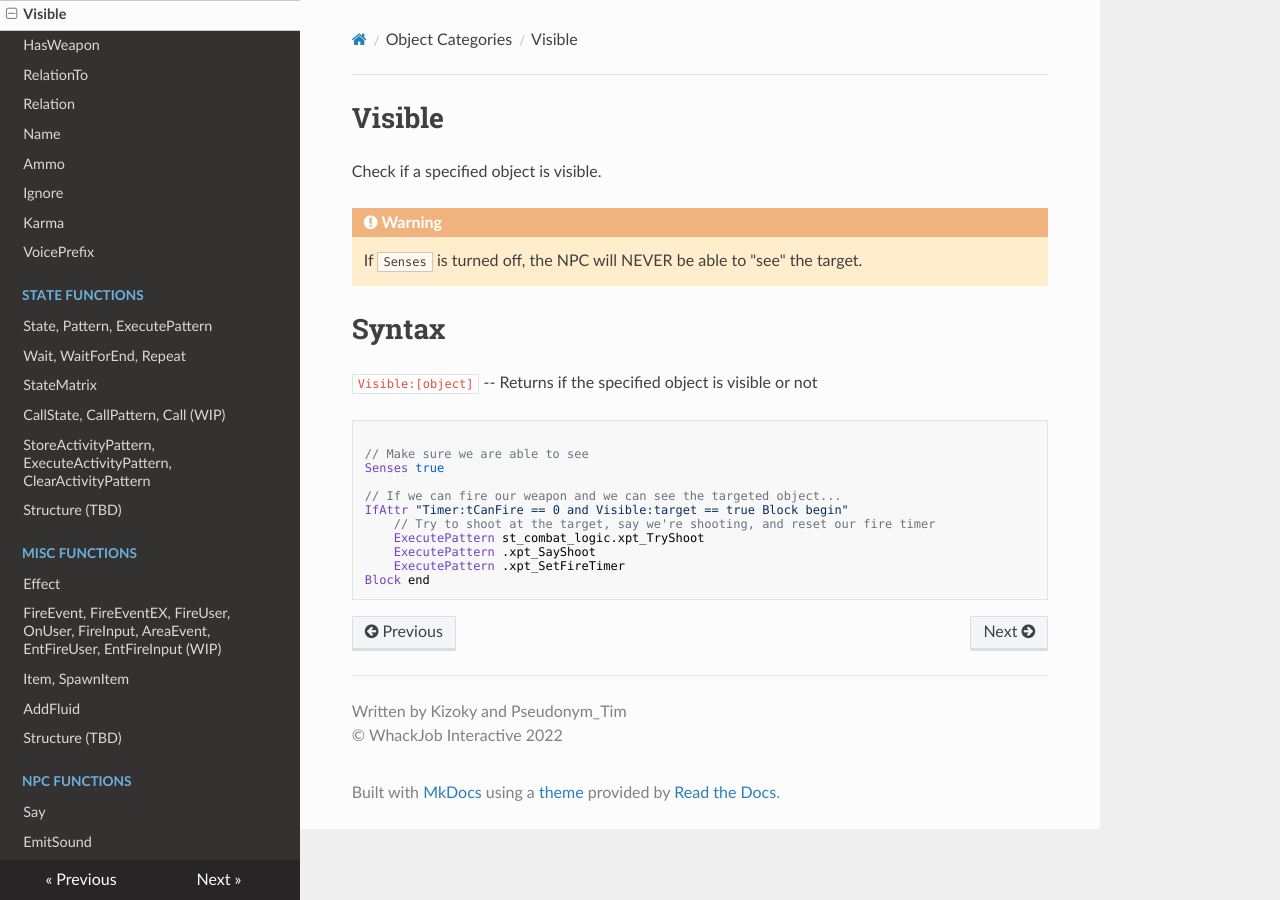
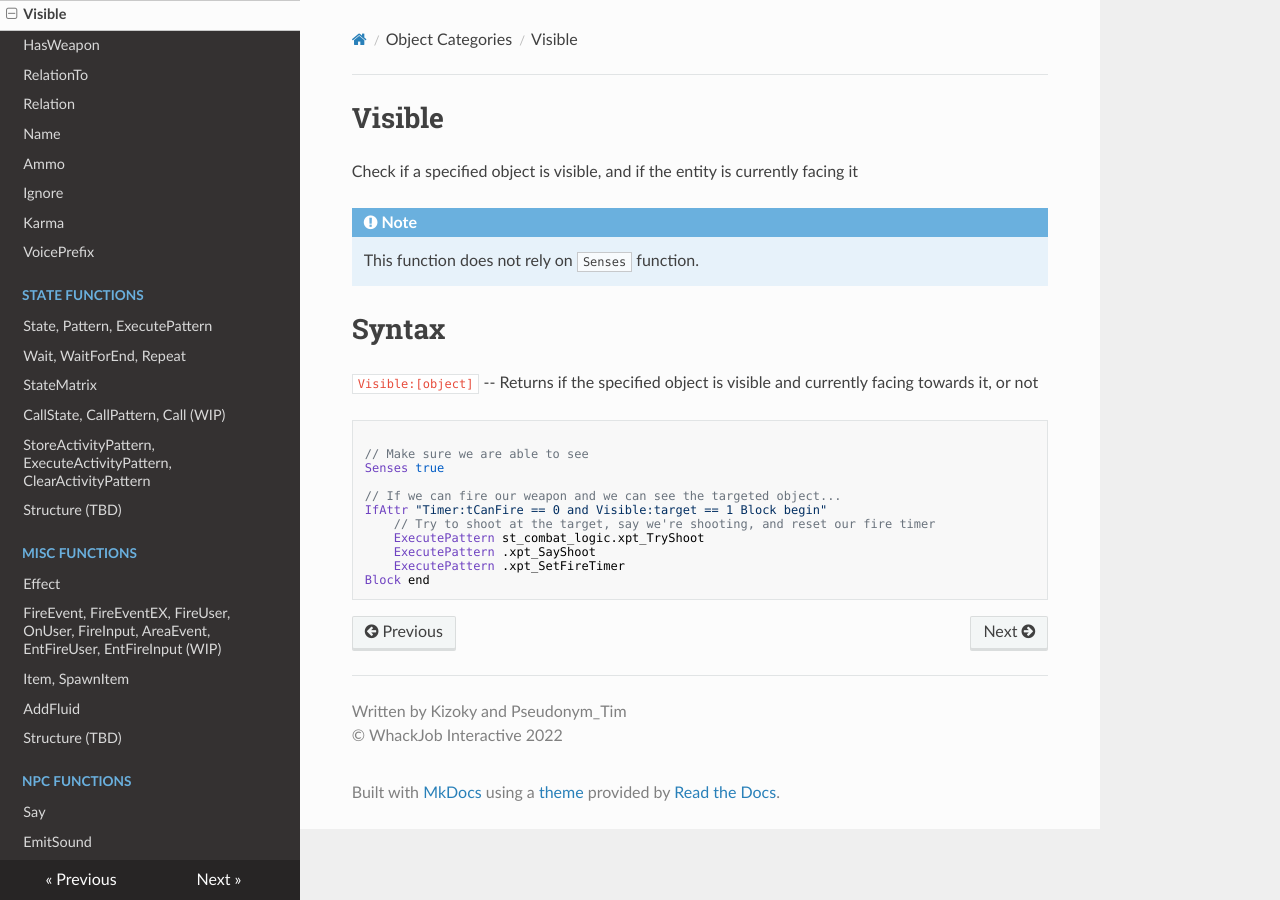
Before and after one commit to WhackJobInt/postal3scriptdocs, an MkDocs documentation site: the page built from docs/objects/visible.md, in a window 1280 px wide. Built offline with MkDocs 1.6.1, drawn with Linux system fonts in a browser that asks for light colours; nearby versions of some CDN libraries.

Commit message:
A few misinformation corrected

```diff
--- a/docs/objects/visible.md
+++ b/docs/objects/visible.md
@@ -1,18 +1,18 @@
 # Visible
-<p>Check if a specified object is visible.
-<div class="admonition warning">
-<p class="admonition-title">Warning</p>
-<p>If <code>Senses</code> is turned off, the NPC will NEVER be able to "see" the target.</p>
+<p>Check if a specified object is visible, and if the entity is currently facing it
+<div class="admonition note">
+<p class="admonition-title">Note</p>
+<p>This function does not rely on <code>Senses</code> function.</p>
 </div>
 
 <h1>Syntax</h1>
-<p><code class="language-js">Visible:[object]</code> -- Returns if the specified object is visible or not
+<p><code class="language-js">Visible:[object]</code> -- Returns if the specified object is visible and currently facing towards it, or not
 <pre><code class="language-js">
 // Make sure we are able to see
 Senses true
 
 // If we can fire our weapon and we can see the targeted object...
-IfAttr "Timer:tCanFire == 0 and Visible:target == true Block begin"
+IfAttr "Timer:tCanFire == 0 and Visible:target == 1 Block begin"
     // Try to shoot at the target, say we're shooting, and reset our fire timer
     ExecutePattern st_combat_logic.xpt_TryShoot
     ExecutePattern .xpt_SayShoot
```
Also changed, not shown: docs/npcbehaviorfuncs/busy_hate.md (+0 -1 lines), docs/npcfuncs/NPC.md (+8 -2 lines).
